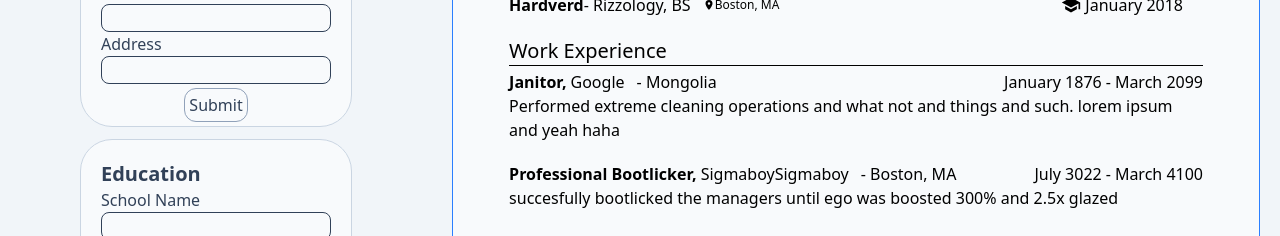
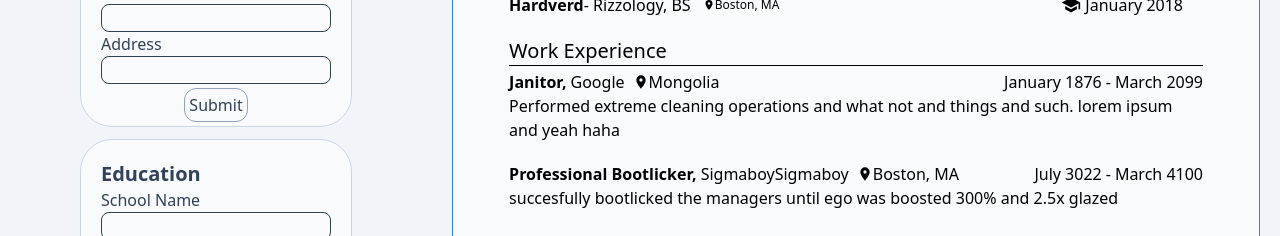
Before and after one commit to yskim308/cvApp, a React (Vite) app: page / in a window 1280 px wide. Shown: the part 313-549 px from the top of the page. Built offline with nearby package versions, Linux system fonts and the light colour scheme.

Commit message:
use map marker to show location

```diff
--- a/src/components/viewComponents/JobView.tsx
+++ b/src/components/viewComponents/JobView.tsx
@@ -1,5 +1,6 @@
 import { useState } from "react";
 import { JobFormData, JobViewProps } from "../types";
+import location from "../../assets/map-marker.svg";
 
 export default function JobView({ formData, handleJobDelete }: JobViewProps) {
   const [hovered, setHovered] = useState<boolean>(false);
@@ -11,7 +12,10 @@ export default function JobView({ formData, handleJobDelete }: JobViewProps) {
             <div className="flex">
               <p className="font-semibold">{job.position},</p>
               <p className="pl-1">{job.company}</p>
-              <p className="pl-3"> - {job.location}</p>
+              <div className="flex pl-2">
+                <img src={location} className="w-4" />
+                <p>{job.location}</p>
+              </div>
             </div>
             <div className="flex">
               <p className="pr-1">{job.start}</p>
```
